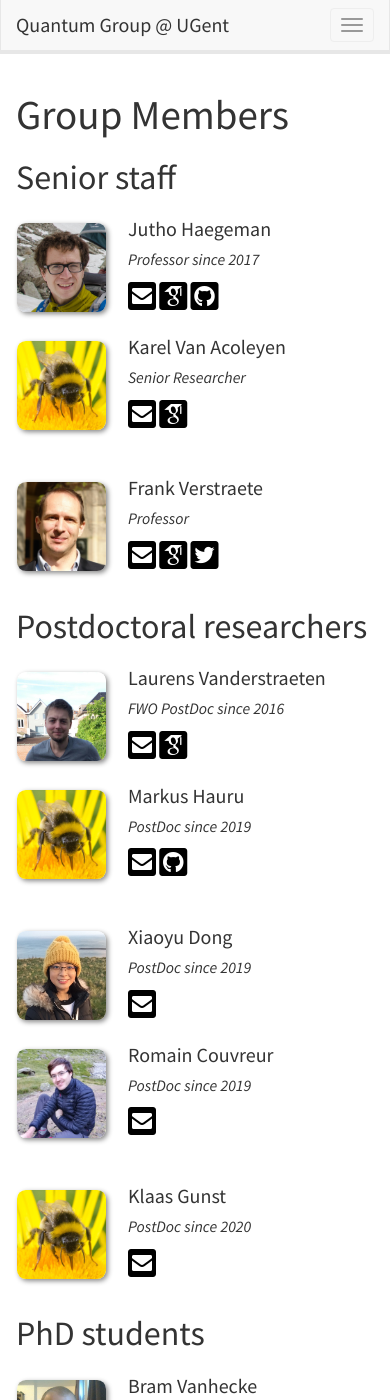
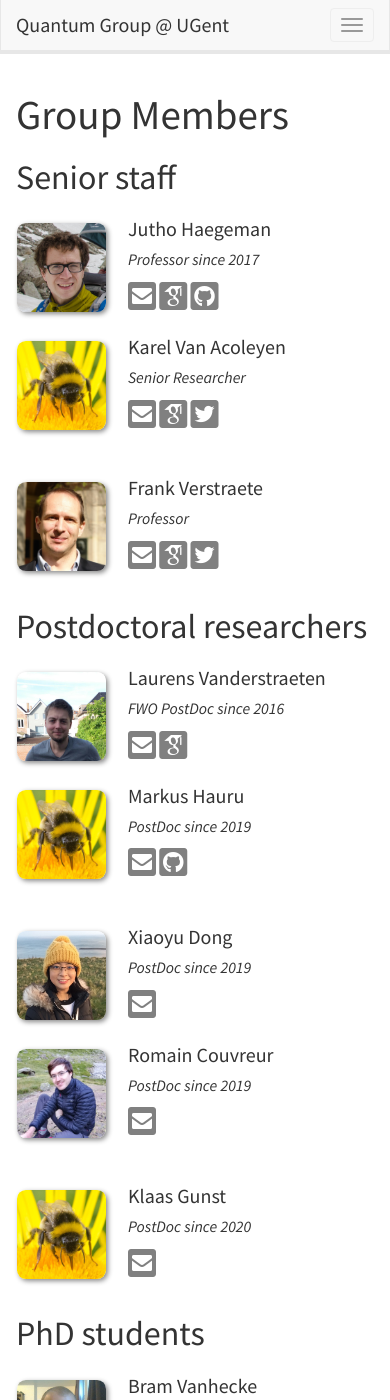
Before and after one commit to quantumghent/quantumghent.github.io, a Jekyll site: the page built from _pages/team.md, in a window 390 px wide and 1400 px high. Built offline with Jekyll 4.4.1, drawn with Linux system fonts in a browser that asks for light colours; nearby versions of some CDN libraries; some web fonts are replaced.

Commit message:
simplify unless nil -> if ; make icons grey

```diff
--- a/_data/staff.yml
+++ b/_data/staff.yml
@@ -5,12 +5,12 @@
   scholar: yfHe3OAAAAAJ
   github: Jutho
 
-
 - name: Karel Van Acoleyen
   photo: bb.jpg
   info: Senior Researcher
   email: karel.vanacoleyen@ugent.be
   scholar: hteD_jEAAAAJ
+  twitter: k_vanacoleyen
 
 - name: Frank Verstraete
   photo: FOTOfrankverstraete.JPG
--- a/_pages/team.md
+++ b/_pages/team.md
@@ -23,7 +23,7 @@ permalink: /team/
   <h4>{{ member.name }}</h4>
   <h5><i>{{ member.info }}</i></h5>
   <a href="mailto:{{ member.email }}"><i class="fas fa-envelope-square fa-2x"></i></a>
-  {% unless member.scholar == nil %}<a href="http://scholar.google.com/citations?user={{ member.scholar }}"><i class="ai ai-google-scholar-square ai-2x"></i></a>{% endunless %} {% unless member.github == nil %}<a href="http://github.com/{{ member.github }}"><i class="fab fa-github-square fa-2x"></i></a>{% endunless %} {% unless member.twitter == nil %}<a href="https://twitter.com/{{ member.twitter }}"><i class="fab fa-twitter-square fa-2x"></i></a>{% endunless %}
+  {% if member.scholar %}<a href="http://scholar.google.com/citations?user={{ member.scholar }}"><i class="ai ai-google-scholar-square ai-2x"></i></a>{% endif %} {% if member.github %}<a href="http://github.com/{{ member.github }}"><i class="fab fa-github-square fa-2x"></i></a>{% endif %} {% if member.twitter %}<a href="https://twitter.com/{{ member.twitter }}"><i class="fab fa-twitter-square fa-2x"></i></a>{% endif %}
 </div>
 
 {% assign number_printed = number_printed | plus: 1 %}
@@ -54,7 +54,7 @@ permalink: /team/
   <h4>{{ member.name }}</h4>
   <h5><i>{{ member.info }}</i></h5>
   <a href="mailto:{{ member.email }}"><i class="fas fa-envelope-square fa-2x"></i></a>
-  {% unless member.scholar == nil %}<a href="http://scholar.google.com/citations?user={{ member.scholar }}"><i class="ai ai-google-scholar-square ai-2x"></i></a>{% endunless %} {% unless member.github == nil %}<a href="http://github.com/{{ member.github }}"><i class="fab fa-github-square fa-2x"></i></a>{% endunless %} {% unless member.twitter == nil %}<a href="https://twitter.com/{{ member.twitter }}"><i class="fab fa-twitter-square fa-2x"></i></a>{% endunless %}
+  {% if member.scholar %}<a href="http://scholar.google.com/citations?user={{ member.scholar }}"><i class="ai ai-google-scholar-square ai-2x"></i></a>{% endif %} {% if member.github %}<a href="http://github.com/{{ member.github }}"><i class="fab fa-github-square fa-2x"></i></a>{% endif %} {% if member.twitter %}<a href="https://twitter.com/{{ member.twitter }}"><i class="fab fa-twitter-square fa-2x"></i></a>{% endif %}
 </div>
 
 {% assign number_printed = number_printed | plus: 1 %}
@@ -85,7 +85,7 @@ permalink: /team/
   <h4>{{ member.name }}</h4>
   <h5><i>{{ member.info }}</i></h5>
   <a href="mailto:{{ member.email }}"><i class="fas fa-envelope-square fa-2x"></i></a>
-  {% unless member.scholar == nil %}<a href="http://scholar.google.com/citations?user={{ member.scholar }}"><i class="ai ai-google-scholar-square ai-2x"></i></a>{% endunless %} {% unless member.github == nil %}<a href="http://github.com/{{ member.github }}"><i class="fab fa-github-square fa-2x"></i></a>{% endunless %} {% unless member.twitter == nil %}<a href="https://twitter.com/{{ member.twitter }}"><i class="fab fa-twitter-square fa-2x"></i></a>{% endunless %}
+  {% if member.scholar %}<a href="http://scholar.google.com/citations?user={{ member.scholar }}"><i class="ai ai-google-scholar-square ai-2x"></i></a>{% endif %} {% if member.github %}<a href="http://github.com/{{ member.github }}"><i class="fab fa-github-square fa-2x"></i></a>{% endif %} {% if member.twitter %}<a href="https://twitter.com/{{ member.twitter }}"><i class="fab fa-twitter-square fa-2x"></i></a>{% endif %}
 </div>
 
 {% assign number_printed = number_printed | plus: 1 %}
@@ -101,123 +101,7 @@ permalink: /team/
 </div>
 {% endif %}
 
-
-
-<!--
-
-## Master and Bachelor Students
-{% assign number_printed = 0 %}
-{% for member in site.data.students %}
-
-{% assign even_odd = number_printed | modulo: 2 %}
-
-{% if even_odd == 0 %}
-<div class="row">
-{% endif %}
-
-<div class="col-sm-6 clearfix">
-  <h4>{{ member.name }}</h4>
-  <i>{{ member.info }}<br>email: <{{ member.email }}></i>
-  <ul style="overflow: hidden">
-
-  {% if member.number_educ == 1 %}
-  <li> {{ member.education1 }} </li>
-  {% endif %}
-
-  {% if member.number_educ == 2 %}
-  <li> {{ member.education1 }} </li>
-  <li> {{ member.education2 }} </li>
-  {% endif %}
-
-  {% if member.number_educ == 3 %}
-  <li> {{ member.education1 }} </li>
-  <li> {{ member.education2 }} </li>
-  <li> {{ member.education3 }} </li>
-  {% endif %}
-
-  {% if member.number_educ == 4 %}
-  <li> {{ member.education1 }} </li>
-  <li> {{ member.education2 }} </li>
-  <li> {{ member.education3 }} </li>
-  <li> {{ member.education4 }} </li>
-  {% endif %}
-
-  </ul>
-</div>
-
-{% assign number_printed = number_printed | plus: 1 %}
-
-{% if even_odd == 1 %}
-</div>
-{% endif %}
-
-{% endfor %}
-
-{% assign even_odd = number_printed | modulo: 2 %}
-{% if even_odd == 1 %}
-</div>
-{% endif %}
-
-
-## Alumni
-
-{% assign number_printed = 0 %}
-{% for member in site.data.alumni_members %}
-
-{% assign even_odd = number_printed | modulo: 2 %}
-
-{% if even_odd == 0 %}
-<div class="row">
-{% endif %}
-
-<div class="col-sm-6 clearfix">
-  <img src="{{ site.url }}{{ site.baseurl }}/images/teampic/{{ member.photo }}" class="img-responsive" width="25%" style="float: left" />
-  <h4>{{ member.name }}</h4>
-  <i>{{ member.duration }} <br> Role: {{ member.info }}</i>
-  <ul style="overflow: hidden">
-
-  </ul>
-</div>
-
-{% assign number_printed = number_printed | plus: 1 %}
-
-{% if even_odd == 1 %}
-</div>
-{% endif %}
-
-{% endfor %}
-
-{% assign even_odd = number_printed | modulo: 2 %}
-{% if even_odd == 1 %}
-</div>
-{% endif %}
-
-## Former visitors, BSc/ MSc students
-<div class="row">
-
-<div class="col-sm-4 clearfix">
-<h4>Visitors</h4>
-{% for member in site.data.alumni_visitors %}
-{{ member.name }}
-{% endfor %}
-</div>
-
-<div class="col-sm-4 clearfix">
-<h4>Master students</h4>
-{% for member in site.data.alumni_msc %}
-{{ member.name }}
-{% endfor %}
-</div>
-
-<div class="col-sm-4 clearfix">
-<h4>Bachelor Students</h4>
-{% for member in site.data.alumni_bsc %}
-{{ member.name }}
-{% endfor %}
-</div>
-
-</div>
- -->
+<!-- ## Former members and long-term visitors -->
 
 ## Administrative Support
 <a href="mailto:inge.vandervennet@ugent.be">Inge Van der Vennet</a> is helping us (and other groups) with administration.
--- a/css/main.scss
+++ b/css/main.scss
@@ -96,11 +96,11 @@ firstp {
 }
 
 .fas {
-  color : black;
+  color : grey;
 }
 .fab {
-  color : black;
+  color : grey;
 }
 .ai {
-  color : black;
+  color : grey;
 }
```
